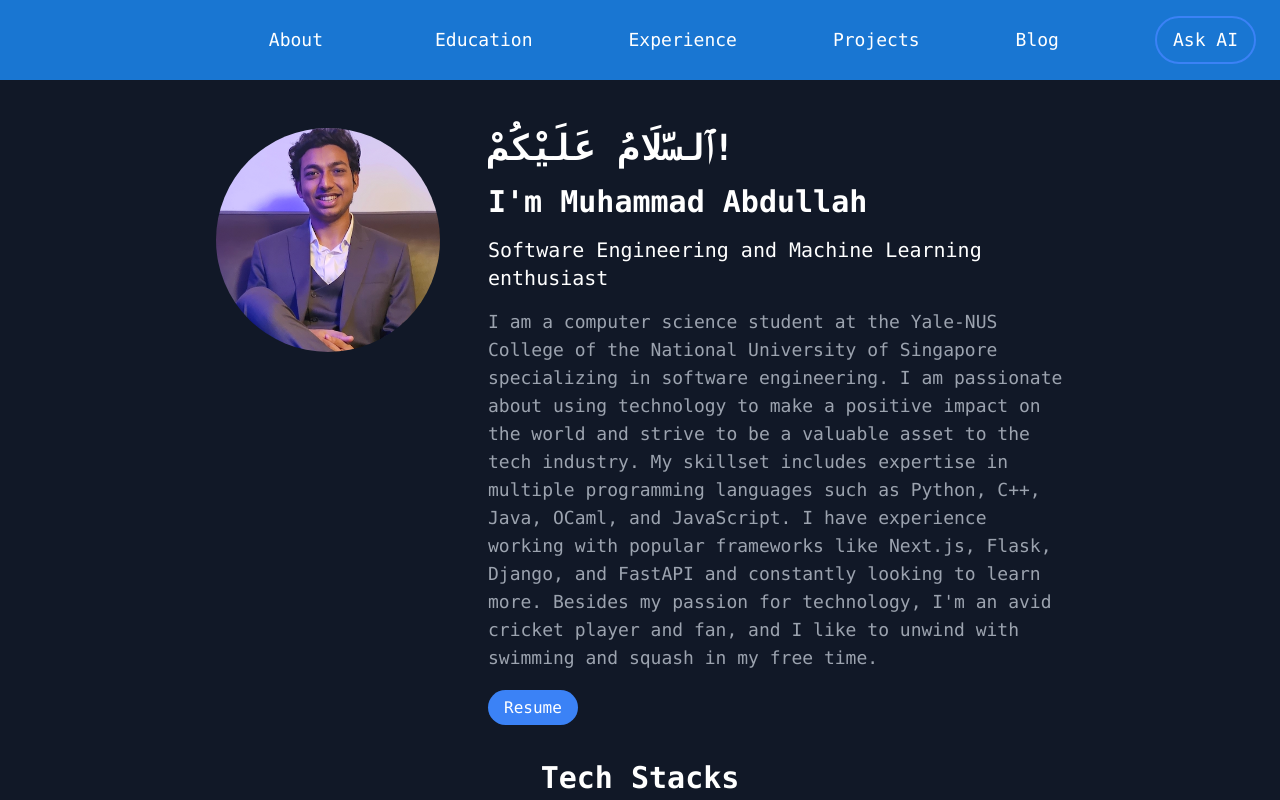
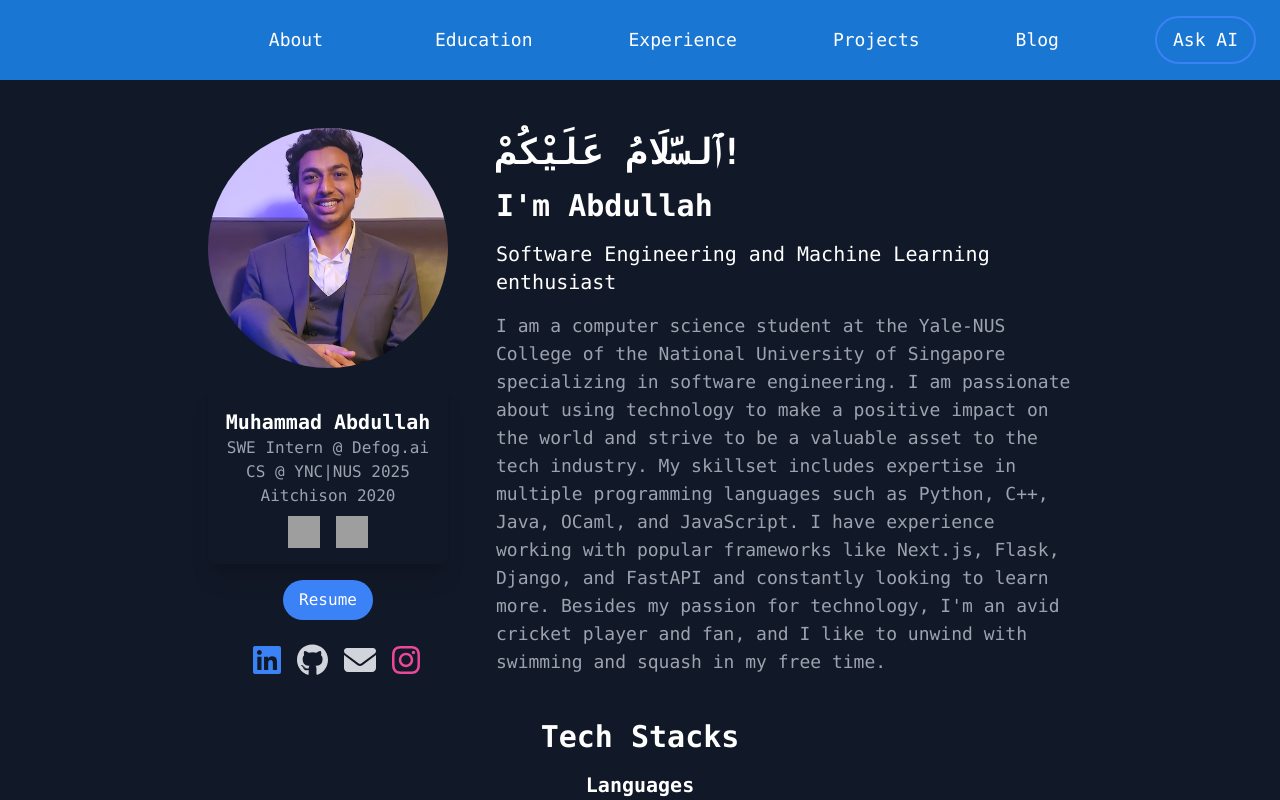
Before and after one commit to Muhammad18557/abdullah.blog, a Next.js app: page / in a window 1280 px wide. Shown: the top 800 px of the page. Built offline with nearby package versions, Linux system fonts and the light colour scheme; grey boxes are pictures that could not be loaded.

Commit message:
minor changes to home

```diff
--- a/app/page.tsx
+++ b/app/page.tsx
@@ -1,5 +1,12 @@
 "use client";
 import React, { useState, useEffect } from "react";
+import { FontAwesomeIcon } from "@fortawesome/react-fontawesome";
+import {
+  faLinkedin,
+  faGithub,
+  faInstagram,
+} from "@fortawesome/free-brands-svg-icons";
+import { faEnvelope } from "@fortawesome/free-solid-svg-icons";
 import TimeLine from "../components/home/TimeLine";
 import Skills from "../components/home/Skills";
 
@@ -51,8 +58,85 @@ export default function Home() {
           <img
             src="/headshots/abdullah-pic.jpg"
             alt="Muhammad Abdullah"
-            className="w-32 h-32 md:w-56 md:h-56 rounded-full object-cover"
+            className="w-32 h-32 md:w-60 md:h-60 rounded-full object-cover"
           />
+          <div className="mt-4 p-4 rounded-lg shadow-xl text-center">
+            <h3 className="text-xl font-bold mt-2 text-white">
+              Muhammad Abdullah
+            </h3>
+            <p className="text-md text-gray-400">SWE Intern @ Defog.ai</p>
+            <p className="text-md text-gray-400">CS @ YNC|NUS 2025</p>
+            <p className="text-md text-gray-400">Aitchison 2020</p>
+            <div className="flex items-center justify-center mt-2">
+              <img
+                src="https://upload.wikimedia.org/wikipedia/commons/3/32/Flag_of_Pakistan.svg"
+                alt="flag of Pakistan"
+                className="w-8 h-8 mr-4"
+              />
+              <img
+                src="https://upload.wikimedia.org/wikipedia/commons/4/48/Flag_of_Singapore.svg"
+                alt="flag of Singapore"
+                className="w-8 h-8"
+              />
+            </div>
+          </div>
+
+          <div className="mt-4 flex justify-center">
+            <a
+              href="/path-to-resume.pdf"
+              className="bg-blue-500 text-white px-4 py-2 rounded-full hover:bg-blue-600 transition"
+            >
+              Resume
+            </a>
+          </div>
+          <div className="mt-6 flex items-center justify-center">
+            <div className="ml-4 flex space-x-4">
+              <a
+                href="https://www.linkedin.com/in/muhammad-abdullah-5a49741ba/"
+                target="_blank"
+                rel="noopener noreferrer"
+              >
+                <FontAwesomeIcon
+                  icon={faLinkedin}
+                  size="2x"
+                  className="text-blue-500 hover:text-blue-700"
+                />
+              </a>
+              <a
+                href="https://github.com/Muhammad18557"
+                target="_blank"
+                rel="noopener noreferrer"
+              >
+                <FontAwesomeIcon
+                  icon={faGithub}
+                  size="2x"
+                  className="text-gray-300 hover:text-white"
+                />
+              </a>
+              <a
+                href="mailto:muhammad.abdullah@u.yale-nus.edu.sg"
+                target="_blank"
+                rel="noopener noreferrer"
+              >
+                <FontAwesomeIcon
+                  icon={faEnvelope}
+                  size="2x"
+                  className="text-gray-300 hover:text-white"
+                />
+              </a>
+              <a
+                href="https://www.instagram.com/abdullah_18557"
+                target="_blank"
+                rel="noopener noreferrer"
+              >
+                <FontAwesomeIcon
+                  icon={faInstagram}
+                  size="2x"
+                  className="text-pink-500 hover:text-pink-700"
+                />
+              </a>
+            </div>
+          </div>
         </div>
 
         {/* Text Section */}
@@ -61,9 +145,7 @@ export default function Home() {
             {displayText}
             <span className="blinking-cursor">!</span>
           </h2>
-          <h2 className="text-3xl md:text-3xl font-bold mb-4">
-            I'm Muhammad Abdullah
-          </h2>
+          <h2 className="text-3xl md:text-3xl font-bold mb-4">I'm Abdullah</h2>
           <p className="text-lg md:text-xl mb-4">
             Software Engineering and Machine Learning enthusiast
           </p>
@@ -80,14 +162,54 @@ export default function Home() {
             and fan, and I like to unwind with swimming and squash in my free
             time.
           </p>
-          <div className="mt-6">
-            <a
-              href="/path-to-resume.pdf"
-              className="bg-blue-500 text-white px-4 py-2 rounded-full hover:bg-blue-600 transition"
-            >
-              Resume
-            </a>
-          </div>
+          {/* <div className="mt-6 flex items-center">
+            <div className="ml-4 flex space-x-4">
+              <a
+                href="https://www.linkedin.com/in/muhammad-abdullah-5a49741ba/"
+                target="_blank"
+                rel="noopener noreferrer"
+              >
+                <FontAwesomeIcon
+                  icon={faLinkedin}
+                  size="2x"
+                  className="text-blue-500 hover:text-blue-700"
+                />
+              </a>
+              <a
+                href="https://github.com/Muhammad18557"
+                target="_blank"
+                rel="noopener noreferrer"
+              >
+                <FontAwesomeIcon
+                  icon={faGithub}
+                  size="2x"
+                  className="text-gray-300 hover:text-white"
+                />
+              </a>
+              <a
+                href="mailto:muhammad.abdullah@u.yale-nus.edu.sg"
+                target="_blank"
+                rel="noopener noreferrer"
+              >
+                <FontAwesomeIcon
+                  icon={faEnvelope}
+                  size="2x"
+                  className="text-gray-300 hover:text-white"
+                />
+              </a>
+              <a
+                href="https://www.instagram.com/abdullah_18557"
+                target="_blank"
+                rel="noopener noreferrer"
+              >
+                <FontAwesomeIcon
+                  icon={faInstagram}
+                  size="2x"
+                  className="text-pink-500 hover:text-pink-700"
+                />
+              </a>
+            </div>
+          </div> */}
         </div>
       </div>
 
--- a/components/education/SchoolCard.tsx
+++ b/components/education/SchoolCard.tsx
@@ -45,9 +45,15 @@ export default function SchoolCard({
             </Typography>
           </div>
         </div>
-        <Typography variant="body1" className="mt-4 text-white">
+
+        {/* Description Section */}
+        <Typography
+          variant="body1"
+          className="mt-4 p-4 bg-gray-700 text-gray-200 rounded-lg border border-gray-600"
+        >
           {description}
         </Typography>
+
         {activities && (
           <List className="mt-4 space-y-1">
             {activities.map((activity, index) => (
--- a/package.json
+++ b/package.json
@@ -11,6 +11,9 @@
   "dependencies": {
     "@emotion/react": "^11.13.0",
     "@emotion/styled": "^11.13.0",
+    "@fortawesome/free-brands-svg-icons": "^6.6.0",
+    "@fortawesome/free-solid-svg-icons": "^6.6.0",
+    "@fortawesome/react-fontawesome": "^0.2.2",
     "@mui/icons-material": "^5.16.7",
     "@mui/material": "^5.16.7",
     "@react-three/drei": "^9.111.0",
```
